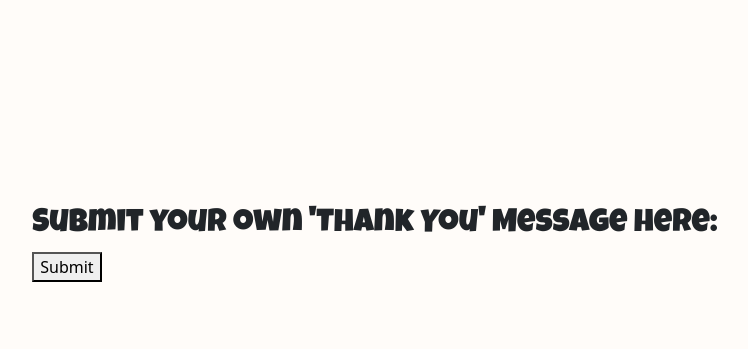
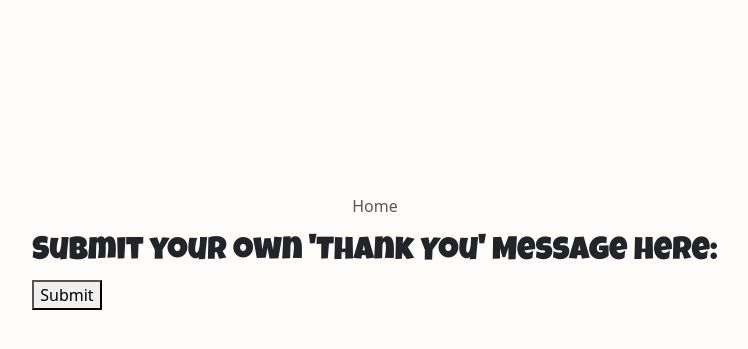
Before and after one commit to alexaspinalldev/Message-board, a Django app: page /home/ in a window 1280 px wide. Shown: the part 156-505 px from the top of the page, without its empty margins (265-1013 px from the left). Run offline with Django 4.2, Linux system fonts and the light colour scheme; data that the repository does not hold is empty; some libraries are stand-ins or nearby versions; some web fonts are replaced.

Commit message:
add basic nav

```diff
--- a/templates/home.html
+++ b/templates/home.html
@@ -1,5 +1,8 @@
 {% load static %}
 {% url 'Home' as home_url %}
+{% url 'account_login' as login_url %}
+{% url 'account_signup' as signup_url %}
+{% url 'account_logout' as logout_url %}
 
 <!DOCTYPE html>
 <html lang="en">
@@ -22,6 +25,27 @@
 
 
 <body class="d-flex flex-column min-vh-100">
+
+    <!-- Navigation -->
+    <nav id="base-nav" class="navbar navbar-expand-lg navbar-light">
+        <div class="container-fluid">
+            <button class="navbar-toggler" type="button" data-bs-toggle="collapse" data-bs-target="#navbarText"
+                aria-controls="navbarText" aria-expanded="false" aria-label="Toggle navigation">
+                <span class="navbar-toggler-icon"></span>
+            </button>
+            <div class="collapse navbar-collapse" id="navbarText">
+                <ul class="navbar-nav me-auto mb-2 mb-lg-0">
+                    <li class="nav-item">
+                        <a class="nav-link" aria-current="#" aria-label="Go to home page" href="#">Home</a>
+                    </li>
+
+                </ul>
+            </div>
+        </div>
+    </nav>
+
+    <section>
+        <div>
             {% for post in object_list %}
             <div class="post-cloud">
                 <h2>{{post.title}}</h2>
@@ -39,6 +63,8 @@
                     <button type="submit">Submit</button>
                 </form>
             </div>
+        </div>
+    </section>
 
     <!-- Font Awesome kit -->
     <script src="https://kit.fontawesome.com/644406e4c7.js" crossorigin="anonymous"></script>
```
Lines whose indentation alone changed are shown as unchanged.
